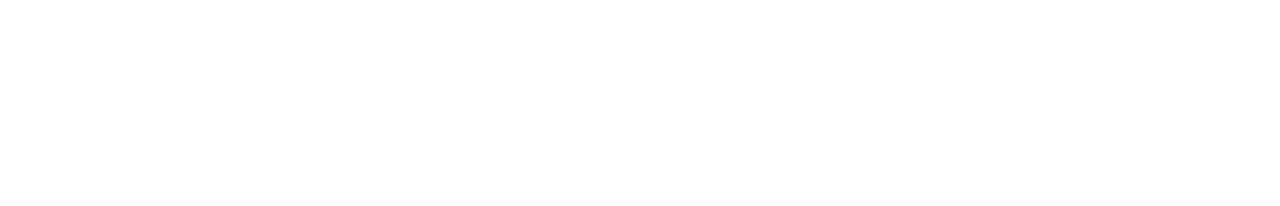
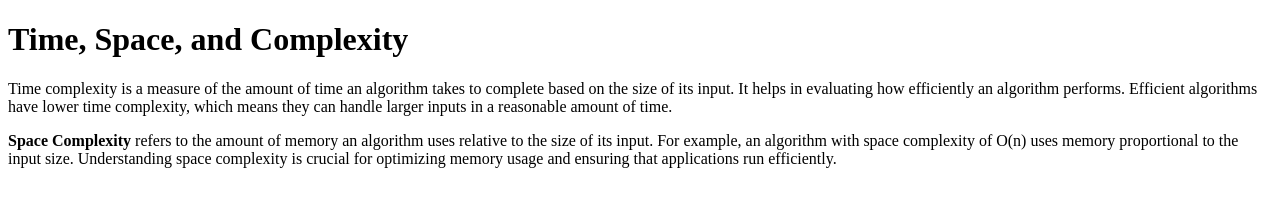
Before and after one commit to acciojob/time-and-space-complexity-Sharma7827, a website: page main.html in a window 1280 px wide. Drawn offline with Linux system fonts and the light colour scheme.

Commit message:
created a submission

```diff
--- a/main.html
+++ b/main.html
@@ -8,6 +8,11 @@
 
 <body>
 	<!-- the entire body must be written by student -->
+	<h1>Time, Space, and Complexity</h1>
+
+    <p>Time complexity is a measure of the amount of time an algorithm takes to complete based on the size of its input. It helps in evaluating how efficiently an algorithm performs. Efficient algorithms have lower time complexity, which means they can handle larger inputs in a reasonable amount of time.</p>
+
+    <p><b>Space Complexity</b> refers to the amount of memory an algorithm uses relative to the size of its input. For example, an algorithm with space complexity of O(n) uses memory proportional to the input size. Understanding space complexity is crucial for optimizing memory usage and ensuring that applications run efficiently.</p>
     <script type="text/javascript" src="./script.js">
 </script>
 
```
